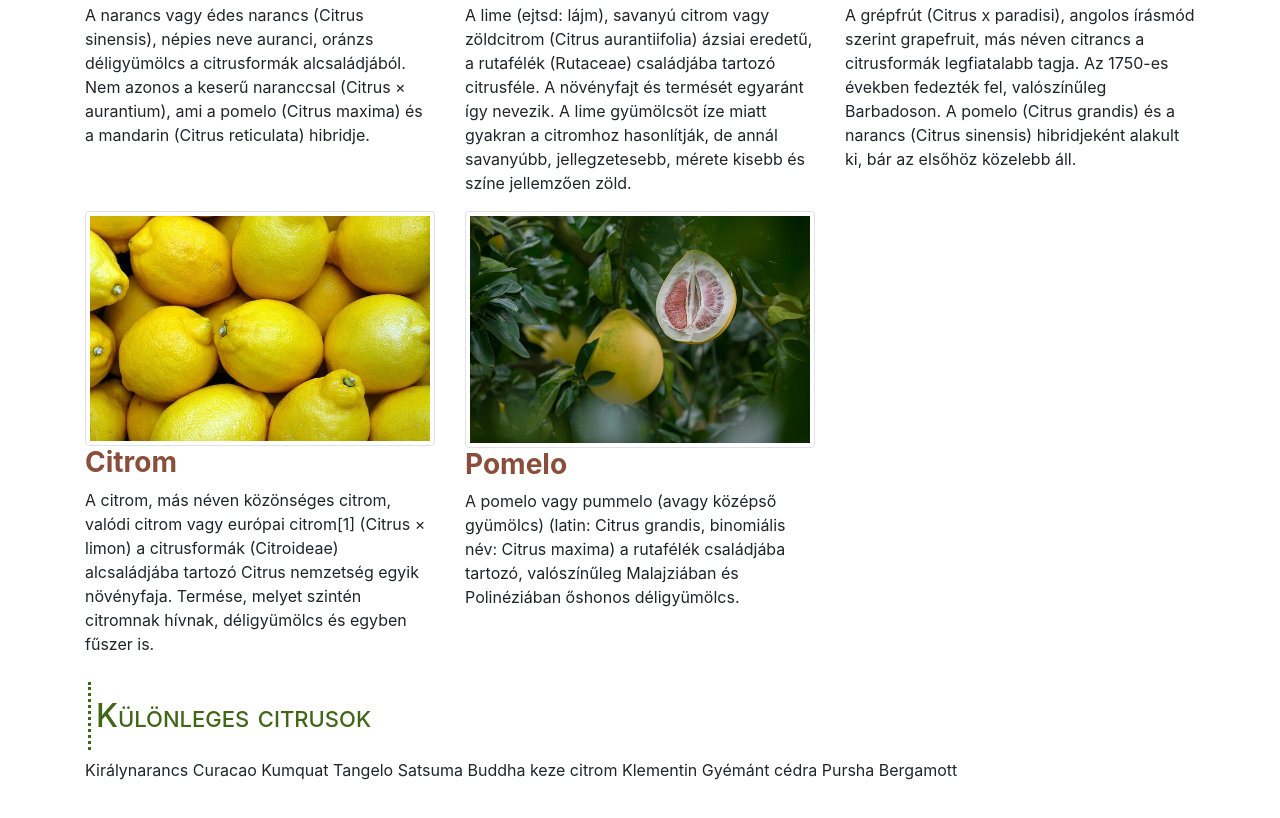
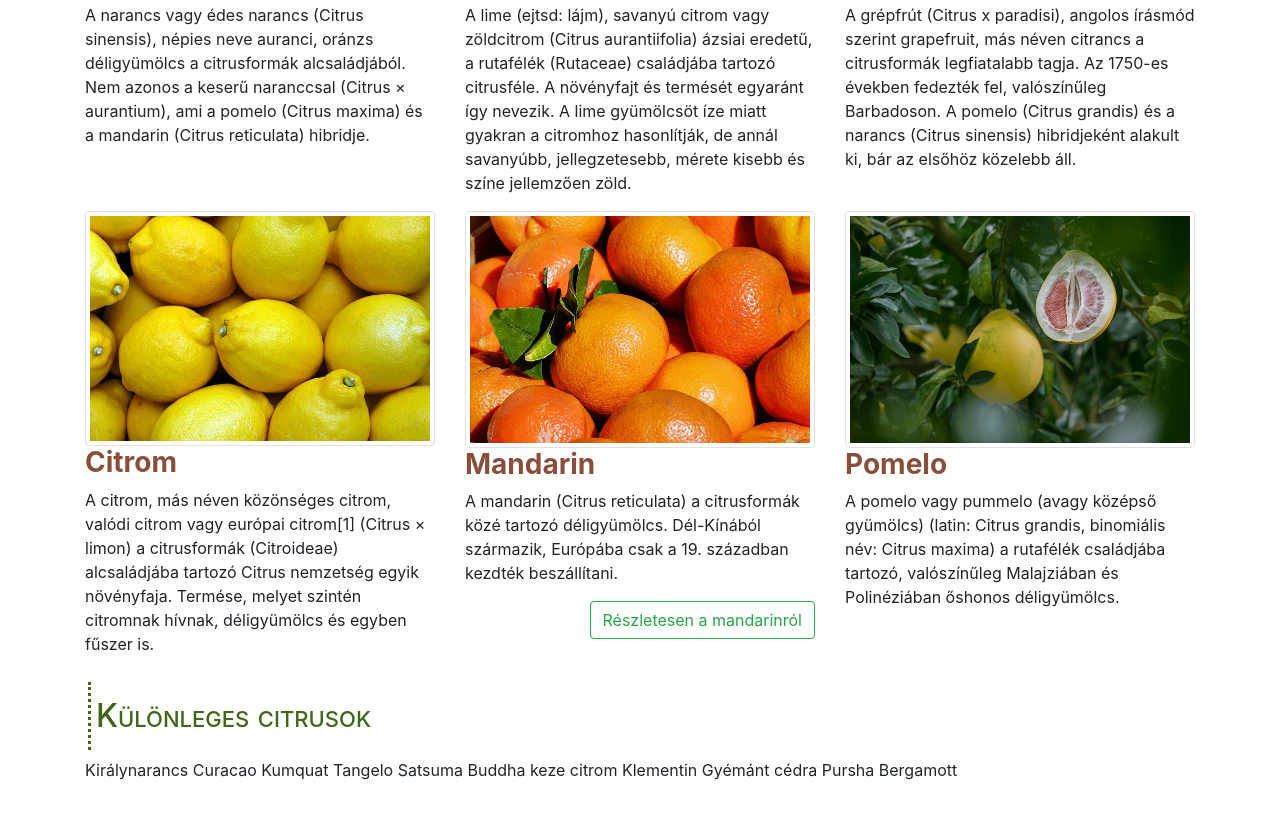
Before and after one commit to KeriBence/Gyakorlo_feladat, a plain HTML site: page index.html in a window 1280 px wide. Shown: the part 982-1800 px from the top of the page. Drawn offline with Linux system fonts and the light colour scheme.

Commit message:
10-11.feladat

```diff
--- a/index.html
+++ b/index.html
@@ -68,6 +68,14 @@
                 <h3>Citrom</h3>
                 <p>A citrom, más néven közönséges citrom, valódi citrom vagy európai citrom[1] (Citrus × limon) a citrusformák (Citroideae) alcsaládjába tartozó Citrus nemzetség egyik növényfaja. Termése, melyet szintén citromnak hívnak, déligyümölcs és egyben fűszer is.</p>
            </div>
+           <div class="col-sm-6 col-lg-4">
+                <img class="img-thumbnail" src="img/mandarin.jpg" alt="Mandarin">
+                <h3>Mandarin</h3>
+                <p>A mandarin (Citrus reticulata) a citrusformák közé tartozó déligyümölcs. Dél-Kínából származik, Európába csak a 19. században kezdték beszállítani. </p>
+                <a href="mandarin.html">
+                    <p class="btn btn-outline-success" style="float: right;">Részletesen a mandarinról</p>
+                </a>
+            </div>
             <div class="col-sm-6 col-lg-4">
                 <img class="img-thumbnail" src="img/pomelo.jpg" alt="Pomelo">
                 <h3>Pomelo</h3>
```
